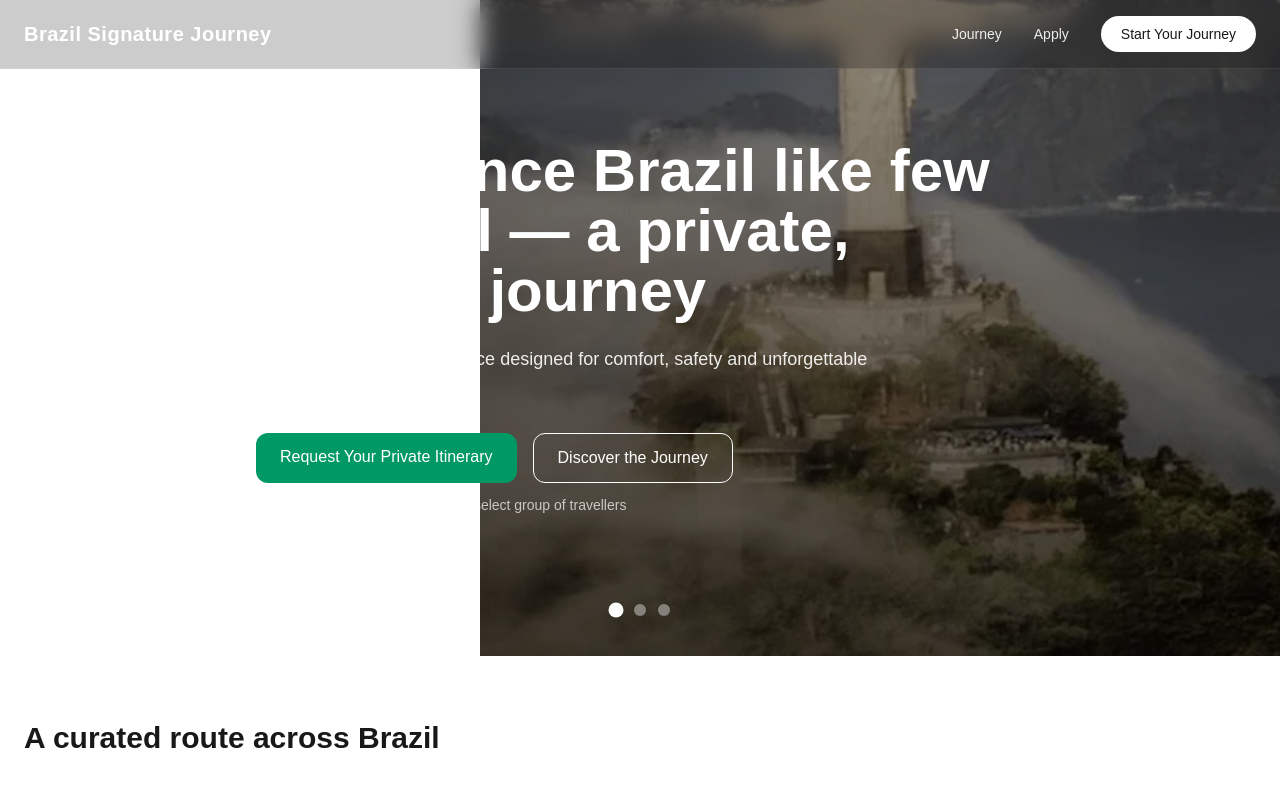
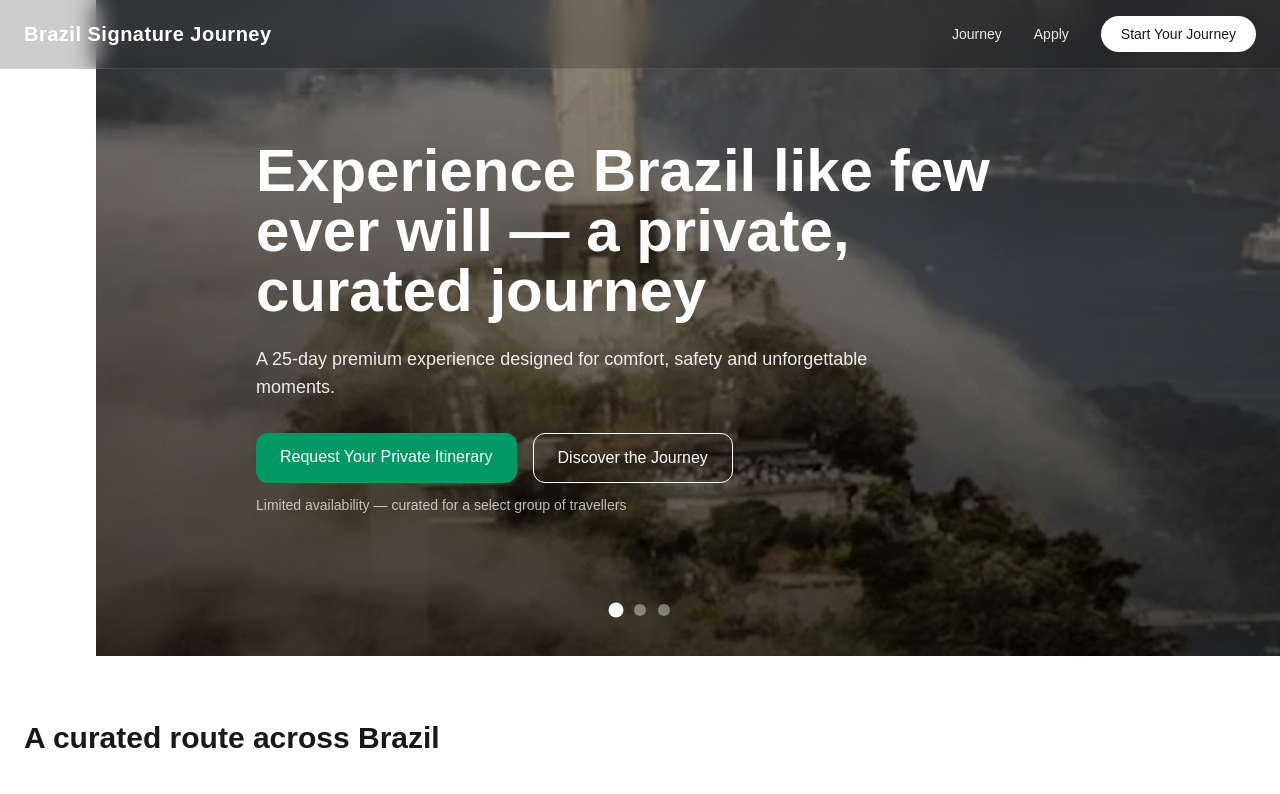
Before and after one commit to renatovvjr/brazil-premium-travel, a React (Vite) app: page / in a window 1280 px wide. Shown: the top 794 px of the page. Built offline with nearby package versions, Linux system fonts and the light colour scheme; no server answers.

Commit message:
Add premium cinematic hero slider with navigation dots

```diff
--- a/src/App.jsx
+++ b/src/App.jsx
@@ -129,7 +129,7 @@ export default function App() {
             ),
             url(${image})
           `,
-                backgroundSize: '75%',
+                backgroundSize: '95%',
                 backgroundPosition: 'center center',
                 backgroundRepeat: 'no-repeat',
               }}
```
